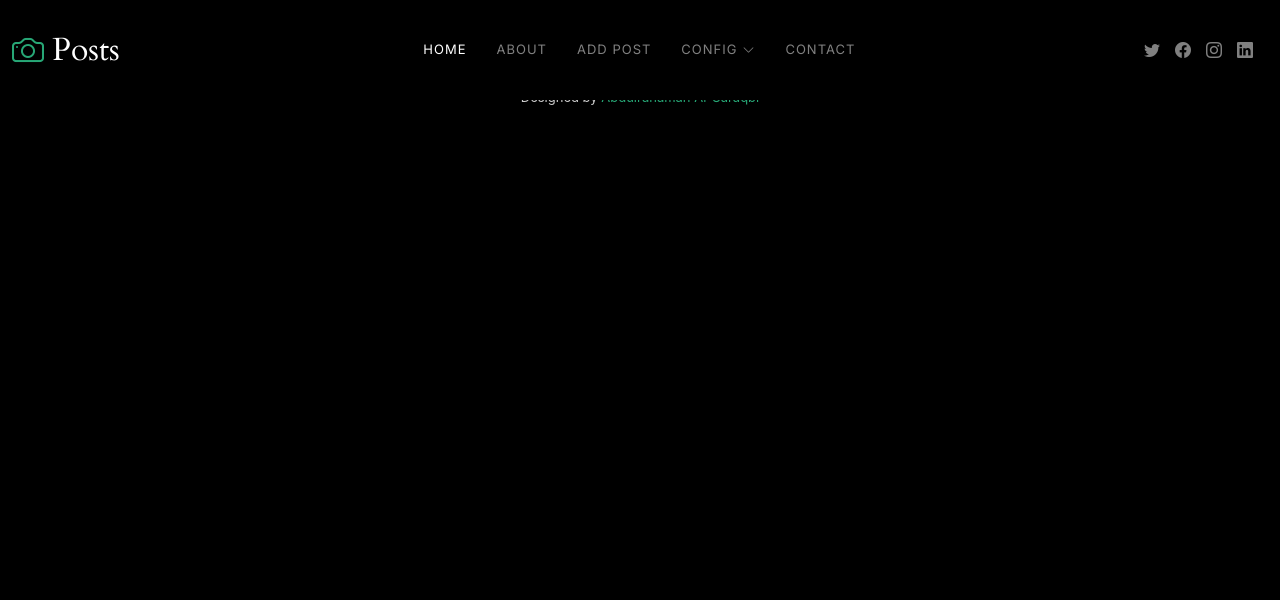
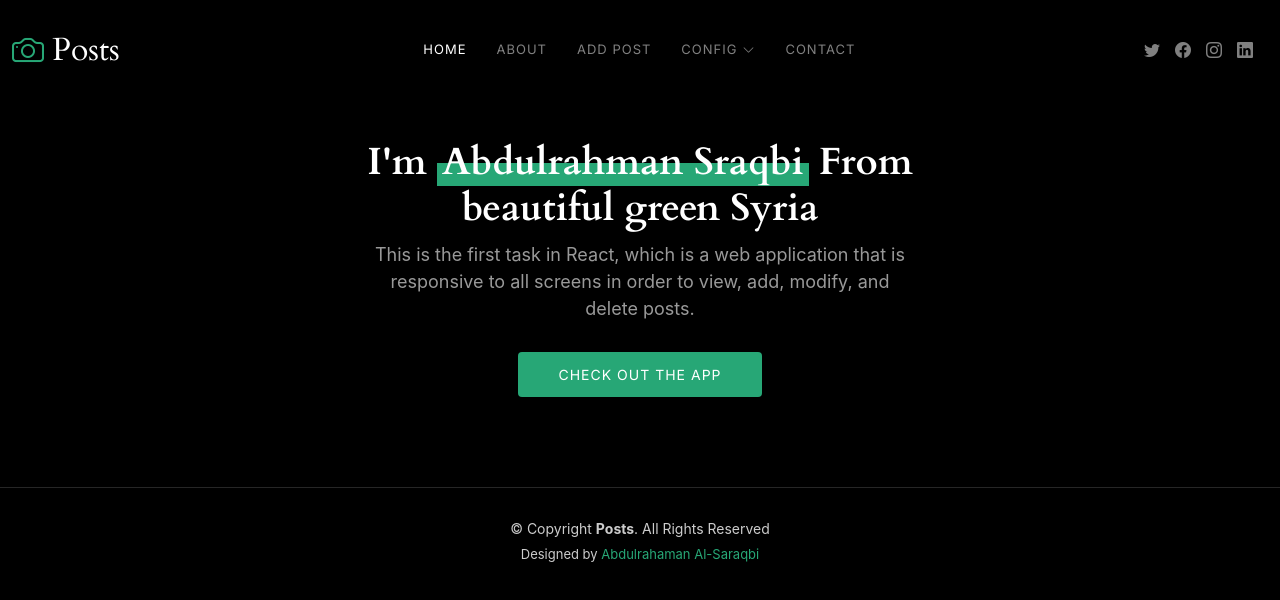
Before and after one commit to Abdalrhmanal/TaskFrist-Reacr-Abdulrahamn-Alsaraqbo, a React (Create React App) app: page /about in a window 1280 px wide. Shown: the top 600 px of the page. Built offline with nearby package versions, Linux system fonts and the light colour scheme.

Commit message:
Edit in page About

```diff
--- a/src/App.js
+++ b/src/App.js
@@ -8,6 +8,7 @@ import PostDetailsPage from './Components/Post/DetailsPost.jsx';
 import UpdatePage from './Components/Post/UpdatePost.jsx';
 import DeletePage from './Components/Post/DeletePost.jsx';
 import Contact from './layout/Contact';
+import About from './Home/About';
 
 function App() {
   return (
@@ -34,9 +35,13 @@ function App() {
         <Route path="/deletepost/:id" element={<>
           <DeletePage />
         </>} />
-
+        // contact page
         <Route path="/contact" element={<>
           <Contact />
+        </>} />
+        // about page
+        <Route path="/about" element={<>
+          <About />
         </>} />
       </Routes>
       {/* footer */}
--- /dev/null
+++ b/src/Home/About.jsx
@@ -0,0 +1,22 @@
+import React from 'react';
+import { Link } from 'react-router-dom';
+
+function About() {
+  return (
+    <div>
+      <section id="hero" className="hero d-flex flex-column justify-content-center align-items-center" data-aos="fade" data-aos-delay="1500">
+        <div className="container">
+          <div className="row justify-content-center">
+            <div className="col-lg-6 text-center">
+              <h2>I'm <span>Abdulrahman Sraqbi</span> From beautiful green Syria</h2>
+              <p>This is the first task in React, which is a web application that is responsive to all screens in order to view, add, modify, and delete posts.</p>
+              <a href="#" className="btn-get-started">Check out the app</a>
+            </div>
+          </div>
+        </div>
+      </section>
+    </div>
+  );
+}
+
+export default About;
--- a/src/Home/Home.jsx
+++ b/src/Home/Home.jsx
@@ -6,18 +6,8 @@ function Home() {
   return (
     <>
 
-      <section id="hero" className="hero d-flex flex-column justify-content-center align-items-center" data-aos="fade" data-aos-delay="1500">
-        <div className="container">
-          <div className="row justify-content-center">
-            <div className="col-lg-6 text-center">
-              <h2>I'm <span>Abdulrahman Sraqbi</span> From beautiful green Syria</h2>
-              <p>This is the first task in React, which is a web application that is responsive to all screens in order to view, add, modify, and delete posts.</p>
-              <a href="#" className="btn-get-started">Check out the app</a>
-            </div>
-          </div>
-        </div>
-      </section>
-      <section id="gallery-single" className="gallery-single">
+
+      <section id="gallery-single" className="gallery-single" style={{ marginTop: '100px' }}>
         <div className="container">
           <div className="row justify-content-between gy-4 mt-4">
 
--- a/src/layout/Contact.jsx
+++ b/src/layout/Contact.jsx
@@ -57,7 +57,7 @@ function Contact() {
         <div className="row justify-content-center mt-4">
 
           <div className="col-lg-9">
-            <form action="forms/contact.php" method="post" role="form" className="php-email-form">
+            <form action="forms/contact.php" method="post" role="form" className="php-email-form" >
               <div className="row">
                 <div className="col-md-6 form-group">
                   <input type="text" name="name" className="form-control" id="name" placeholder="Your Name" required />
--- a/src/layout/Headar.jsx
+++ b/src/layout/Headar.jsx
@@ -14,7 +14,7 @@ function Hedar() {
           <nav id="navbar" className="navbar">
             <ul>
               <li><Link to="/" className="active">Home</Link></li>
-              <li><Link to="/">About</Link></li>
+              <li><Link to="/about">About</Link></li>
               <li><Link to="/addpost">Add Post</Link></li>
               <li className="dropdown"><a href="#"><span>Config</span> <i className="bi bi-chevron-down dropdown-indicator"></i></a>
                 <ul>
```
